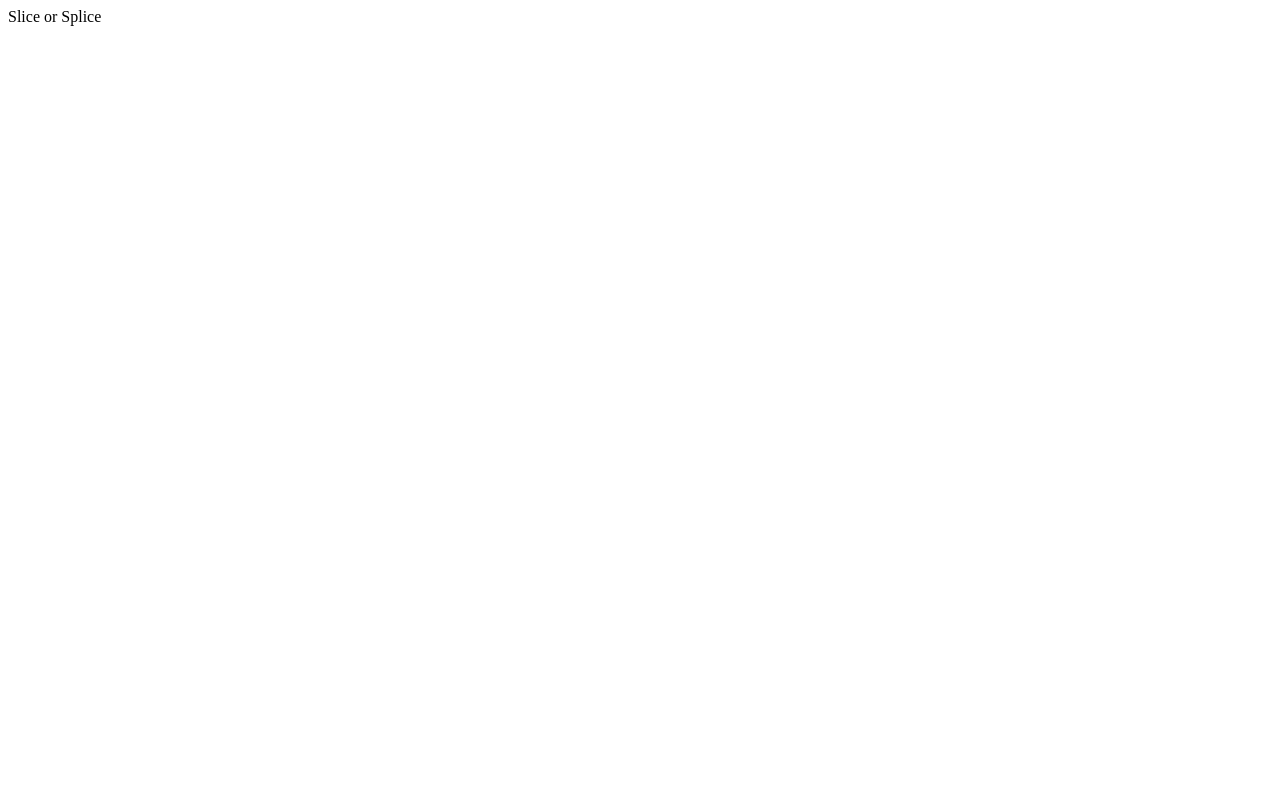
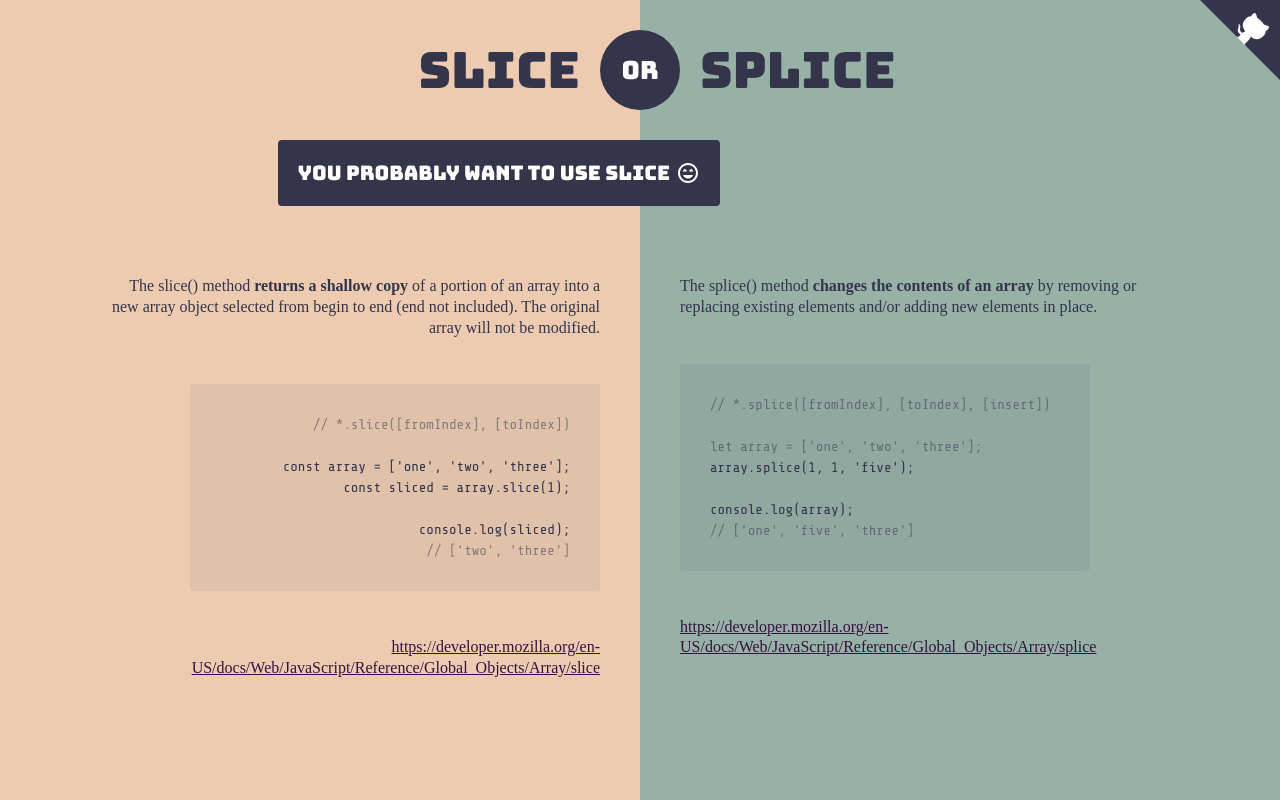
Before and after one commit to julianburr/slice-or-splice, a plain HTML site: page index.html in a window 1280 px wide. Drawn offline with nearby package versions, Linux system fonts and the light colour scheme; a web font is replaced by a local one.

Commit message:
feat: First version of landing page

```diff
--- a/index.html
+++ b/index.html
@@ -1,9 +1,59 @@
 <!doctype html>
 <html>
+
 <head>
-  <title>Slice or Splice</title>
+    <title>Slice or Splice</title>
 </head>
+<link rel="stylesheet" type="text/css" href="./styles.css">
+
 <body>
-  Slice or Splice
+    <div class="heading">
+        <span class="heading--slice">slice</span>
+        <span class="heading--or">or</span>
+        <span class="heading--splice">splice</span>
+    </div>
+    <div class="disclaimer">
+        <span>You probably want to use slice</span>
+        <svg version="1.1" xmlns="http://www.w3.org/2000/svg" width="24" height="24" viewBox="0 0 24 24">
+            <path fill="currentColor" d="M12 17.484c-2.344 0-4.313-1.406-5.109-3.469h10.219c-0.797 2.063-2.766 3.469-5.109 3.469zM8.859 9.938l-1.031 1.078-1.078-1.078 2.109-2.109 2.156 2.109-1.078 1.078zM12.984 9.938l2.156-2.109 2.109 2.109-1.078 1.078-1.031-1.078-1.078 1.078zM12 20.016c4.406 0 8.016-3.609 8.016-8.016s-3.609-8.016-8.016-8.016-8.016 3.609-8.016 8.016 3.609 8.016 8.016 8.016zM12 2.016c5.531 0 9.984 4.453 9.984 9.984s-4.453 9.984-9.984 9.984-9.984-4.453-9.984-9.984 4.453-9.984 9.984-9.984z"></path>
+        </svg>
+    </div>
+    <section class="section--slice">
+        <div class="content">
+            <p>The slice() method <b>returns a shallow copy</b> of a portion of an array into a new array object selected from begin to end (end not included). The original array will not be modified.</p>
+            <div class="code">
+                <p class="comment">// *.slice([fromIndex], [toIndex])</p>
+                <p>&nbsp;</p>
+                <p>const array = ['one', 'two', 'three'];</p>
+                <p>const sliced = array.slice(1);</p>
+                <p>&nbsp;</p>
+                <p>console.log(sliced);</p>
+                <p class="comment">// ['two', 'three']</p>
+            </div>
+            <p><a href="https://developer.mozilla.org/en-US/docs/Web/JavaScript/Reference/Global_Objects/Array/slice">https://developer.mozilla.org/en-US/docs/Web/JavaScript/Reference/Global_Objects/Array/slice</a></p>
+        </div>
+    </section>
+    <section class="section--splice">
+        <div class="content">
+            <p>The splice() method <b>changes the contents of an array</b> by removing or replacing existing elements and/or adding new elements in place.</p>
+            <div class="code">
+                <p class="comment">// *.splice([fromIndex], [toIndex], [insert])</p>
+                <p>&nbsp;</p>
+                <p class="comment">let array = ['one', 'two', 'three'];</p>
+                <p>array.splice(1, 1, 'five');</p>
+                <p>&nbsp;</p>
+                <p>console.log(array);</p>
+                <p class="comment">// ['one', 'five', 'three']</p>
+            </div>
+            <p><a href="https://developer.mozilla.org/en-US/docs/Web/JavaScript/Reference/Global_Objects/Array/splice">https://developer.mozilla.org/en-US/docs/Web/JavaScript/Reference/Global_Objects/Array/splice</a></p>
+        </div>
+    </section>
+    <a href="https://github.com/julianburr/slice-or-splice" class="github-corner" aria-label="View source on GitHub">
+      <svg width="80" height="80" viewBox="0 0 250 250" style="fill:#34344a; color:#fff; position: absolute; top: 0; border: 0; right: 0;" aria-hidden="true">
+            <path d="M0,0 L115,115 L130,115 L142,142 L250,250 L250,0 Z"></path>
+            <path d="M128.3,109.0 C113.8,99.7 119.0,89.6 119.0,89.6 C122.0,82.7 120.5,78.6 120.5,78.6 C119.2,72.0 123.4,76.3 123.4,76.3 C127.3,80.9 125.5,87.3 125.5,87.3 C122.9,97.6 130.6,101.9 134.4,103.2" fill="currentColor" style="transform-origin: 130px 106px;" class="octo-arm"></path>
+            <path d="M115.0,115.0 C114.9,115.1 118.7,116.5 119.8,115.4 L133.7,101.6 C136.9,99.2 139.9,98.4 142.2,98.6 C133.8,88.0 127.5,74.4 143.8,58.0 C148.5,53.4 154.0,51.2 159.7,51.0 C160.3,49.4 163.2,43.6 171.4,40.1 C171.4,40.1 176.1,42.5 178.8,56.2 C183.1,58.6 187.2,61.8 190.9,65.4 C194.5,69.0 197.7,73.2 200.1,77.6 C213.8,80.2 216.3,84.9 216.3,84.9 C212.7,93.1 206.9,96.0 205.4,96.6 C205.1,102.4 203.0,107.8 198.3,112.5 C181.9,128.9 168.3,122.5 157.7,114.1 C157.9,116.9 156.7,120.9 152.7,124.9 L141.0,136.5 C139.8,137.7 141.6,141.9 141.8,141.8 Z" fill="currentColor" class="octo-body"></path>
+        </svg></a>
 </body>
+
 </html>
--- /dev/null
+++ b/styles.css
@@ -0,0 +1,156 @@
+@import url('https://fonts.googleapis.com/css?family=Average|Bungee|Share+Tech+Mono&display=swap');
+
+html {
+  height: 100%;
+  font-size: 62.5%;
+  line-height: 1.3;
+}
+
+body {
+  width: 100%;
+  height: 100%;
+  display: flex;
+  flex-direction: row;
+  margin: 0;
+  padding: 0;
+  font-size: 1.6rem;
+  color: #34344a;
+  font-family: "Average";
+}
+
+a {
+  color: #34113f;
+}
+
+.heading {
+  position: absolute;
+  left: 50%;
+  top: 3rem;
+  margin-left: -4rem;
+  font-family: Bungee;
+}
+
+.heading--or {
+  width: 8rem;
+  height: 8rem;
+  border-radius: 50%;
+  background: #34344a;
+  color: #fff;
+  font-size: 2.5rem;
+  display: flex;
+  align-items: center;
+  justify-content: center;
+}
+
+.heading--slice,
+.heading--splice {
+  position: absolute;
+  right: 100%;
+  top: 50%;
+  transform: translateY(-50%);
+  font-size: 5rem;
+  padding: 2rem;
+}
+
+.heading--splice {
+  left: 100%;
+  right: auto;
+}
+
+section {
+  display: flex;
+  width: 50%;
+  height: 100%;
+  flex: 1;
+}
+
+section.section--slice {
+  background: #edcbb1;
+  justify-content: flex-end;
+  text-align: right;
+}
+
+section.section--splice {
+  background: #97b1a6;
+}
+
+section .content {
+  width: 100%;
+  max-width: 50rem;
+  padding: 26rem 4rem 10rem;
+  display: flex;
+  flex-direction: column;
+}
+
+section.section--slice .content {
+  align-items: flex-end;
+}
+
+.code {
+  font-family: "Share Tech Mono";
+  width: 70%;
+  font-size: 1.4rem;
+  background: #34344A11;
+  padding: 3rem;
+  border-radius: .4rem;
+  margin: 3rem 0;
+}
+
+.code p {
+  margin: 0;
+  padding: 0;
+  line-height: 1.5;
+}
+
+.code p.comment {
+  opacity: .5;
+}
+
+.disclaimer {
+  padding: 2rem;
+  font-family: Bungee;
+  font-size: 2rem;
+  background: #34344a;
+  color: #fff;
+  position: absolute;
+  top: 14rem;
+  right: calc(50% - 8rem);
+  border-radius: .4rem;
+  display: flex;
+  flex-direction: row;
+  align-items: center;
+}
+
+.disclaimer svg {
+  height: 2.4rem;
+  width: auto;
+  margin-left: .6rem;
+}
+
+.github-corner:hover .octo-arm {
+  animation: octocat-wave 560ms ease-in-out;
+}
+
+@keyframes octocat-wave {
+  0%,
+  100% {
+    transform: rotate(0);
+  }
+  20%,
+  60% {
+    transform: rotate(-25deg);
+  }
+  40%,
+  80% {
+    transform: rotate(10deg);
+  }
+}
+
+@media (max-width: 500px) {
+  .github-corner:hover .octo-arm {
+    animation: none;
+  }
+  .github-corner .octo-arm {
+    animation: octocat-wave 560ms ease-in-out;
+  }
+}
```
